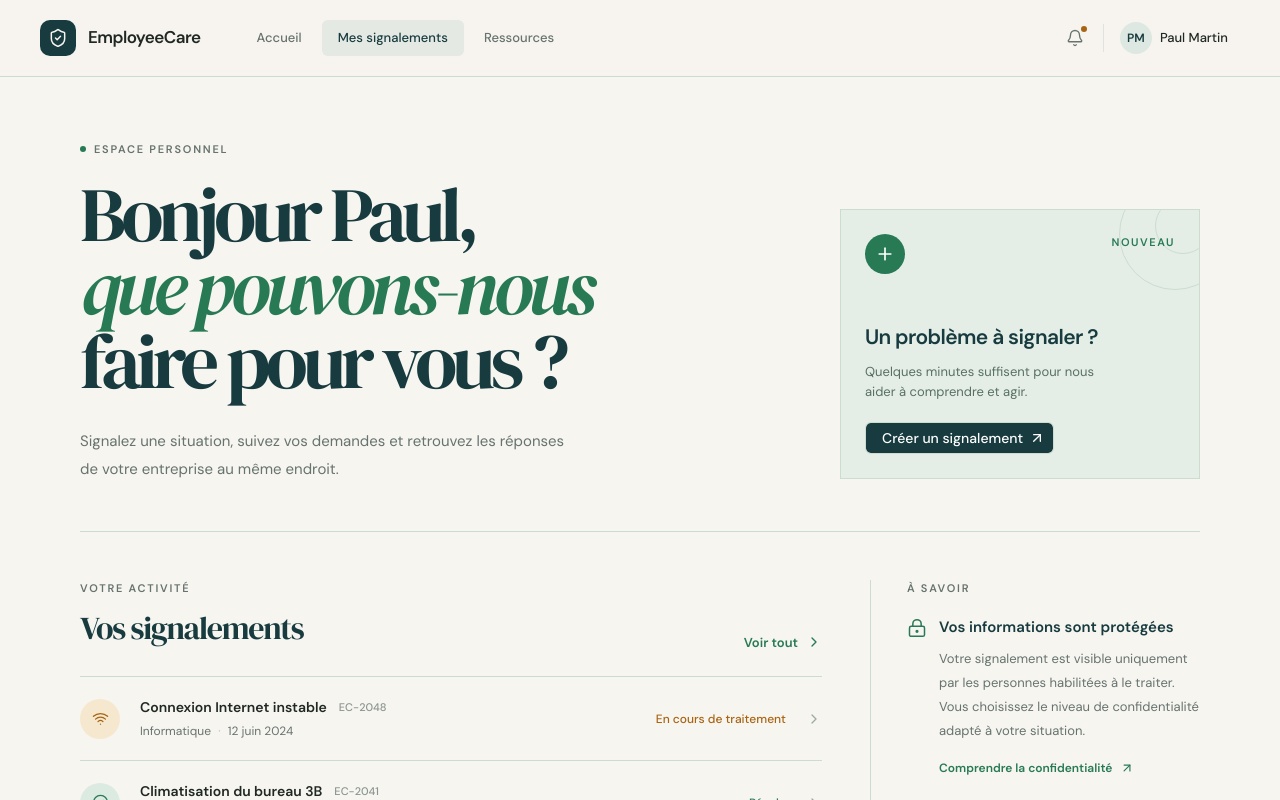
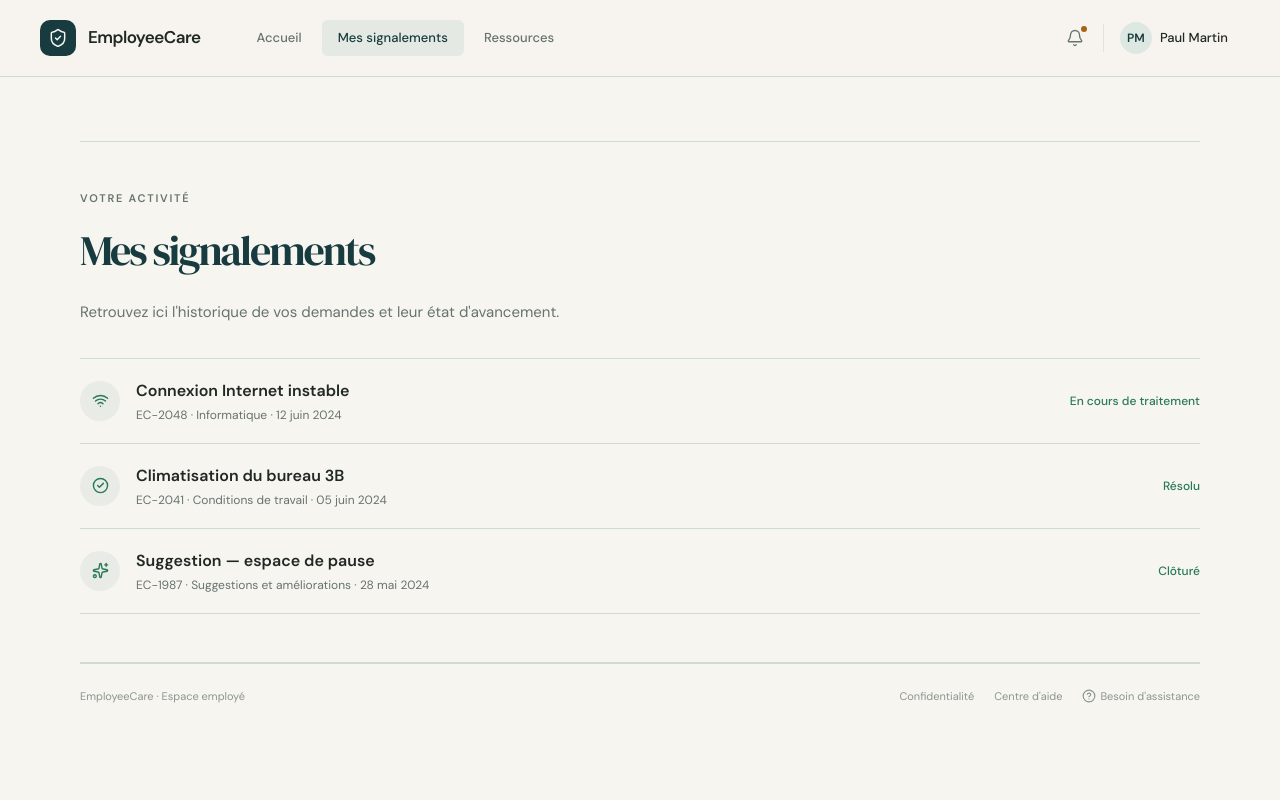
Before and after one commit to c4zxs56vtw-hub/lumina, a Next.js app: page / in a window 1280 px wide. Both pictures are taken after a click on the button "Mes signalements". Shown: the top 800 px of the page. Built offline with nearby package versions, Linux system fonts and the light colour scheme.

Commit message:
Fix dashboard navigation views
V0-Chat-Id: tjNxxjFLZnK

```diff
--- a/components/employee-care-dashboard.tsx
+++ b/components/employee-care-dashboard.tsx
@@ -113,7 +113,7 @@ export function EmployeeCareDashboard() {
       </header>
 
       <main id="top" className="mx-auto max-w-[1200px] px-5 pb-16 pt-10 md:px-10 md:pt-16">
-        <section className="grid items-end gap-10 border-b border-[#dfe3dd] pb-12 lg:grid-cols-[1fr_360px]">
+        {activeNav === 'Accueil' && <section className="grid items-end gap-10 border-b border-[#dfe3dd] pb-12 lg:grid-cols-[1fr_360px]">
           <div>
             <p className="mb-5 flex items-center gap-2 text-[11px] font-semibold uppercase tracking-[0.16em] text-[#66736f]"><span className="size-1.5 rounded-full bg-[#287a55]" />Espace personnel</p>
             <h1 className="max-w-[680px] font-serif text-[clamp(2.7rem,6vw,5.25rem)] leading-[0.96] tracking-[-0.065em] text-[#173b3f]">Bonjour Paul,<br /><em className="font-normal text-[#287a55]">que pouvons-nous</em><br />faire pour vous ?</h1>
@@ -127,9 +127,9 @@ export function EmployeeCareDashboard() {
             <p className="relative mt-2 max-w-[260px] text-[13px] leading-5 text-[#587064]">Quelques minutes suffisent pour nous aider à comprendre et agir.</p>
             <Button className="relative mt-5 rounded-md bg-[#173b3f] px-4 text-sm text-white hover:bg-[#24575a]">Créer un signalement <ArrowUpRight data-icon="inline-end" /></Button>
           </div>
-        </section>
+        </section>}
 
-        <section className="grid gap-12 py-12 lg:grid-cols-[1fr_330px]">
+        {activeNav === 'Accueil' && <section className="grid gap-12 py-12 lg:grid-cols-[1fr_330px]">
           <div>
             <div className="mb-6 flex items-end justify-between"><div><p className="text-[11px] font-semibold uppercase tracking-[0.16em] text-[#66736f]">Votre activité</p><h2 className="mt-2 font-serif text-[32px] tracking-[-0.04em] text-[#173b3f]">Vos signalements</h2></div><button className="hidden items-center gap-2 text-[13px] font-semibold text-[#287a55] hover:text-[#173b3f] sm:flex">Voir tout <ChevronRight className="size-4" /></button></div>
             <div className="divide-y divide-[#dfe3dd] border-y border-[#dfe3dd]">{reports.map((report) => { const Icon = report.icon; return <button key={report.id} className="group flex w-full items-center gap-4 py-5 text-left transition-colors hover:bg-[#eef1ec] sm:gap-5"><span className={`flex size-10 shrink-0 items-center justify-center rounded-full ${report.tone === 'progress' ? 'bg-[#f5e8cf] text-[#a86412]' : report.tone === 'resolved' ? 'bg-[#dcebe1] text-[#287a55]' : 'bg-[#e8ebe6] text-[#66736f]'}`}><Icon className="size-[17px]" strokeWidth={1.8} /></span><span className="min-w-0 flex-1"><span className="flex flex-wrap items-center gap-x-3 gap-y-1"><span className="truncate text-[14px] font-semibold text-[#202824]">{report.title}</span><span className="text-[11px] font-medium text-[#8a9590]">{report.id}</span></span><span className="mt-1 block text-[12px] text-[#66736f]">{report.category} <span className="mx-1 text-[#b7c0ba]">·</span> {report.date}</span></span><span className={`hidden text-right text-[12px] font-medium sm:block ${report.tone === 'progress' ? 'text-[#a86412]' : report.tone === 'resolved' ? 'text-[#287a55]' : 'text-[#66736f]'}`}>{report.status}</span><ChevronRight className="size-4 shrink-0 text-[#a0aaa4] transition-transform group-hover:translate-x-1" /></button> })}</div>
@@ -137,8 +137,21 @@ export function EmployeeCareDashboard() {
           </div>
 
           <aside className="border-l border-[#dfe3dd] pl-0 lg:pl-9"><p className="text-[11px] font-semibold uppercase tracking-[0.16em] text-[#66736f]">À savoir</p><div className="mt-5 flex gap-3"><LockKeyhole className="mt-0.5 size-5 shrink-0 text-[#287a55]" strokeWidth={1.8} /><div><h3 className="text-[15px] font-semibold text-[#173b3f]">Vos informations sont protégées</h3><p className="mt-2 text-[13px] leading-6 text-[#66736f]">Votre signalement est visible uniquement par les personnes habilitées à le traiter. Vous choisissez le niveau de confidentialité adapté à votre situation.</p><button className="mt-4 flex items-center gap-2 text-[12px] font-semibold text-[#287a55]">Comprendre la confidentialité <ArrowUpRight className="size-3.5" /></button></div></div><div className="mt-10 border-t border-[#dfe3dd] pt-6"><div className="flex items-center gap-3"><Headphones className="size-5 text-[#173b3f]" strokeWidth={1.8} /><span className="text-[14px] font-semibold text-[#173b3f]">Besoin d'aide ?</span></div><p className="mt-2 text-[13px] leading-6 text-[#66736f]">Consultez les ressources internes ou contactez votre référent.</p><button className="mt-3 flex items-center gap-2 text-[12px] font-semibold text-[#287a55]">Accéder aux ressources <ChevronRight className="size-3.5" /></button></div></aside>
-        </section>
+        </section>}
 
+        {activeNav === 'Accueil' && null}
+        {activeNav === 'Mes signalements' && <section className="border-y border-[#dfe3dd] py-12">
+          <p className="text-[11px] font-semibold uppercase tracking-[0.16em] text-[#66736f]">Votre activité</p>
+          <h1 className="mt-3 font-serif text-[42px] tracking-[-0.05em] text-[#173b3f]">Mes signalements</h1>
+          <p className="mt-4 max-w-xl text-[15px] leading-7 text-[#66736f]">Retrouvez ici l&apos;historique de vos demandes et leur état d&apos;avancement.</p>
+          <div className="mt-8 divide-y divide-[#dfe3dd] border-y border-[#dfe3dd]">{reports.map((report) => { const Icon = report.icon; return <div key={report.id} className="flex items-center gap-4 py-5"><span className="flex size-10 shrink-0 items-center justify-center rounded-full bg-[#e8ebe6] text-[#287a55]"><Icon className="size-[17px]" /></span><div className="min-w-0 flex-1"><p className="font-semibold text-[#202824]">{report.title}</p><p className="mt-1 text-xs text-[#66736f]">{report.id} · {report.category} · {report.date}</p></div><span className="hidden text-xs font-medium text-[#287a55] sm:block">{report.status}</span></div> })}</div>
+        </section>}
+        {activeNav === 'Ressources' && <section className="border-y border-[#dfe3dd] py-12">
+          <p className="text-[11px] font-semibold uppercase tracking-[0.16em] text-[#66736f]">Centre d&apos;aide</p>
+          <h1 className="mt-3 font-serif text-[42px] tracking-[-0.05em] text-[#173b3f]">Ressources</h1>
+          <p className="mt-4 max-w-xl text-[15px] leading-7 text-[#66736f]">Les informations utiles pour comprendre vos droits, signaler une situation et être accompagné.</p>
+          <div className="mt-8 grid gap-4 md:grid-cols-3"><div className="border border-[#dfe3dd] bg-white p-6"><FileText className="size-5 text-[#287a55]" /><h2 className="mt-5 font-semibold text-[#173b3f]">Guide du signalement</h2><p className="mt-2 text-sm leading-6 text-[#66736f]">Les étapes et les bonnes pratiques pour faire un signalement.</p></div><div className="border border-[#dfe3dd] bg-white p-6"><LockKeyhole className="size-5 text-[#287a55]" /><h2 className="mt-5 font-semibold text-[#173b3f]">Confidentialité</h2><p className="mt-2 text-sm leading-6 text-[#66736f]">Comprendre qui peut accéder à vos informations.</p></div><div className="border border-[#dfe3dd] bg-white p-6"><Headphones className="size-5 text-[#287a55]" /><h2 className="mt-5 font-semibold text-[#173b3f]">Besoin d&apos;aide ?</h2><p className="mt-2 text-sm leading-6 text-[#66736f]">Contactez votre référent ou consultez le centre d&apos;aide.</p></div></div>
+        </section>}
         <footer className="flex flex-col gap-3 border-t border-[#dfe3dd] pt-6 text-[11px] text-[#8a9590] sm:flex-row sm:items-center sm:justify-between"><span>EmployeeCare · Espace employé</span><div className="flex gap-5"><a href="#confidentialite" className="hover:text-[#173b3f]">Confidentialité</a><a href="#aide" className="hover:text-[#173b3f]">Centre d'aide</a><span className="flex items-center gap-1"><CircleHelp className="size-3.5" /> Besoin d'assistance</span></div></footer>
       </main>
     </div>
```
